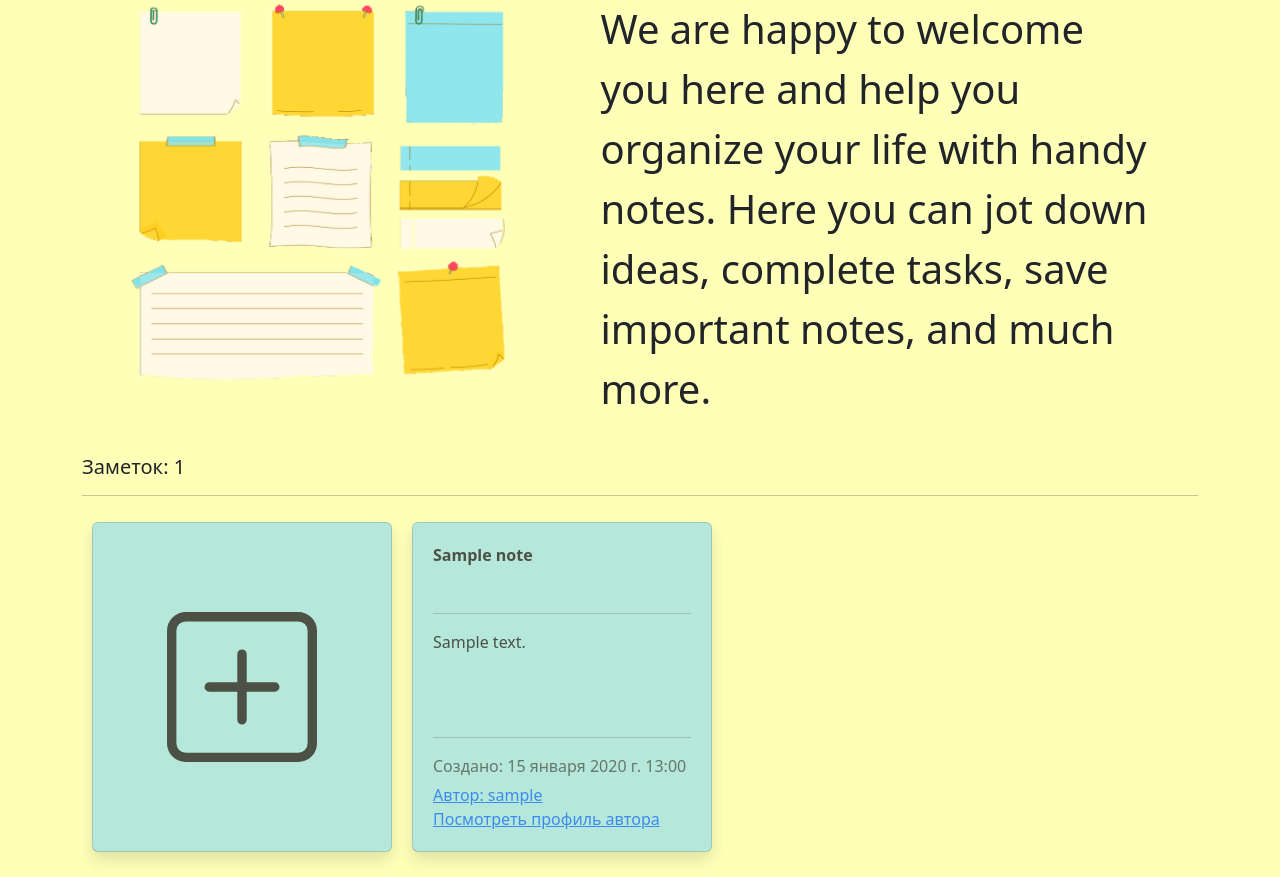
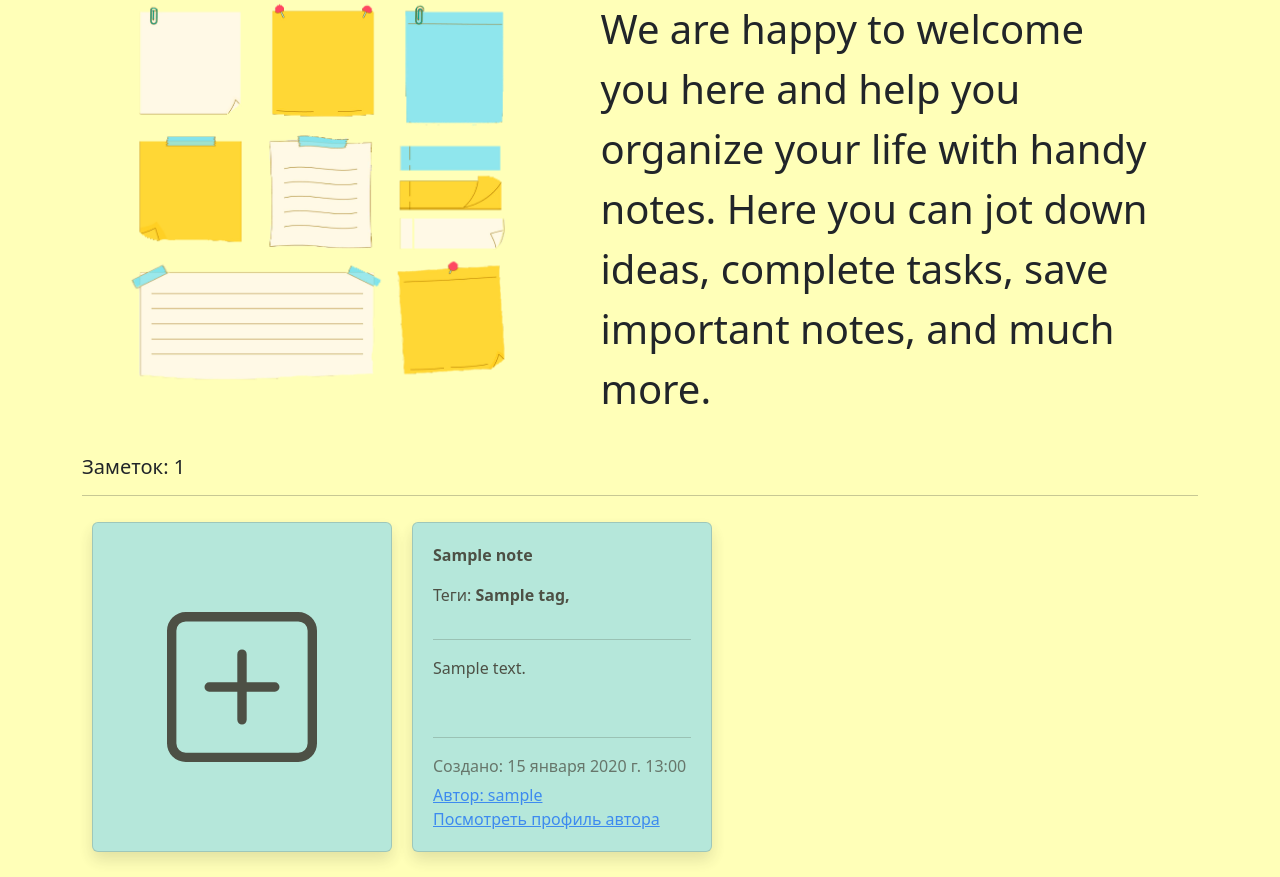
Before and after one commit to progNub/Notes, a Django app: page / in a window 1280 px wide. Shown: the part 219-1096 px from the top of the page. Run offline with Django 5.2, Linux system fonts and the light colour scheme; tables that the repository leaves empty hold one stand-in row (values such as "Sample post").

Commit message:
added tags in cards

```diff
--- a/accounts/static/accounts/profile.css
+++ b/accounts/static/accounts/profile.css
@@ -39,7 +39,7 @@
     margin: 10px;
     padding: 20px;
     width: 300px;
-    height: 330px;
+    min-height: 330px;
     opacity: 0.8;
     justify-content: flex-end;
 }
--- a/accounts/views.py
+++ b/accounts/views.py
@@ -72,11 +72,10 @@ def user_logout(request: WSGIRequest):
 
 def user_profile(request: WSGIRequest, username):
     user = get_object_or_404(User, username=username)
-    notes = user.notes.select_related('autor')
-    tags = Tag.objects.filter(notes__autor=user)
+    notes = Note.objects.filter(autor__username=username).prefetch_related('tags')
 
     if request.method == 'GET':
-        return render(request, "user_profile.html", context={'user': user, 'notes': notes, 'tags': tags})
+        return render(request, "user_profile.html", context={'user': user, 'notes': notes})
 
 
 def edit_user_profile(request: WSGIRequest, username):
--- a/posts/views.py
+++ b/posts/views.py
@@ -7,13 +7,12 @@ from django.utils import timezone
 from django.contrib.auth.decorators import login_required
 
 from .models import Note, delete_old_image, Tag
+from .service import get_tags
 
 
 def home_page_view(request: WSGIRequest):
     # Обязательно! каждая функция view должна принимать первым параметром request.
-    all_notes = Note.objects.all().select_related('autor').values(
-        'uuid', 'title', 'content', 'created_at', 'autor__username')[
-                :1000]  # Получение всех записей из таблицы этой модели.
+    all_notes = Note.objects.all().select_related('autor').prefetch_related('tags')
     context: dict = {
         "notes": all_notes
     }
@@ -21,7 +20,7 @@ def home_page_view(request: WSGIRequest):
 
 
 def show_note_view(request: WSGIRequest, note_uuid):
-    note = get_object_or_404(Note.objects.select_related('autor'), uuid=note_uuid)
+    note = get_object_or_404(Note.objects.select_related('autor').prefetch_related('tags'), uuid=note_uuid)
     return render(request, "note.html", {"note": note})
 
 
@@ -34,16 +33,11 @@ def create_note_view(request: WSGIRequest):
             content=request.POST["content"],
             autor=request.user,
             image=request.FILES.get("noteImage"))
-        # Если нет тегов, то будет пустой список
 
-        tags_names: list[str] = request.POST.get("tags", "").split(",")
-        tags_names = list(map(str.strip, tags_names))  # Убираем лишние пробелы
-
-        tags_objects: list[Tag] = []
-        for tag in tags_names:
+        tags_objects: set[Tag] = set()
+        for tag in get_tags(request):
             tag_obj, created = Tag.objects.get_or_create(name=tag)
-            tags_objects.append(tag_obj)
-
+            tags_objects.add(tag_obj)
         note.tags.set(tags_objects)  # `set` это переопределение всех тегов для заметки.
 
         return HttpResponseRedirect(reverse('show-note', args=[note.uuid]))
@@ -59,19 +53,25 @@ def edit_note_view(request: WSGIRequest, note_uuid):
         return HttpResponseForbidden('Нет прав')
 
     if request.method == 'POST':
-        if not (request.POST['title'] == note.title and request.POST['content'] == note.content and
+        if not (request.POST['title'] == note.title and request.POST['content'] != note.content and
                 not (request.FILES.get('noteImage'))):
+            if get_tags(request) != {tag.name for tag in note.tags.all()}:
 
-            note.title = request.POST['title']
-            note.content = request.POST['content']
-            if request.FILES.get('noteImage'):
-                delete_old_image(note)
-                note.image = request.FILES.get("noteImage")
-            note.mod_time = timezone.now()
-            note.save()
-        else:
-            error = 'Изменений не было'
-            return render(request, "edit_form.html", context={'note': note, 'error': error})
+                note.title = request.POST['title']
+                note.content = request.POST['content']
+                if request.FILES.get('noteImage'):
+                    delete_old_image(note)
+                    note.image = request.FILES.get("noteImage")
+                note.mod_time = timezone.now()
+                note.save()
+                tags_objects: set[Tag] = set()
+                for tag in get_tags(request):
+                    tag_obj, created = Tag.objects.get_or_create(name=tag)
+                    tags_objects.add(tag_obj)
+                note.tags.set(tags_objects)
+            else:
+                error = 'Изменений не было'
+                return render(request, "edit_form.html", context={'note': note, 'error': error})
         return render(request, "note.html", {"note": note})
     return render(request, "edit_form.html", context={'note': note})
 
@@ -92,7 +92,6 @@ def show_about_view(request: WSGIRequest):
 def list_posts_user(request: WSGIRequest, username):
     context: dict = {
         "notes": Note.objects.filter(autor__username=username)
-        .select_related('autor')
-        .values('uuid', 'title', 'content', 'created_at', 'autor__username')
+        .select_related('autor').prefetch_related('tags')
     }
     return render(request, "home.html", context)
--- a/pyproject.toml
+++ b/pyproject.toml
@@ -10,6 +10,7 @@ python = "^3.12"
 django = "^5.0.1"
 pillow = "^10.2.0"
 coverage = "^7.4.0"
+psycopg2 = "^2.9.9"
 
 
 [tool.poetry.group.dev.dependencies]
--- a/static/css/main.css
+++ b/static/css/main.css
@@ -21,7 +21,7 @@
     margin: 10px;
     padding: 20px;
     width: 300px;
-    height: 330px;
+    min-height: 330px;
     opacity: 0.8;
     justify-content: flex-end;
 }
--- a/templates/inc/_posts-list.html
+++ b/templates/inc/_posts-list.html
@@ -20,6 +20,16 @@
 				<div class="item-title">
 					<p><b>{{ note.title | truncatechars:30 }}</b></p>
 				</div>
+				<div class="item-title">
+					<p>Теги:
+						<b>
+							{% for tag in note.tags.all %}
+								{{ tag.name }},
+
+							{% endfor %}
+						</b>
+					</p>
+				</div>
 				<hr>
 				<div class="item-content">
 					<p>{{ note.content |truncatechars:60 }}</p>
@@ -29,11 +39,11 @@
 					<p class="text-muted"> Создано: {{ note.created_at }}</p>
 				</div>
 				<div class="item-autor">
-					<a href="{% url 'list-posts-user' note.autor__username %}"> Автор: {{ note.autor__username }}</a>
+					<a href="{% url 'list-posts-user' note.autor.username %}"> Автор: {{ note.autor.username }}</a>
 				</div>
 				<div class="autor_profile">
 
-					<a href="{% url 'profile' note.autor__username %}">Посмотреть профиль автора</a>
+					<a href="{% url 'profile' note.autor.username %}">Посмотреть профиль автора</a>
 				</div>
 
 			</div>
--- a/templates/note.html
+++ b/templates/note.html
@@ -13,6 +13,10 @@
 	<div class="container">
 		<div class="text-center">
 			<h3>{{ note.title }}</h3>
+			Теги:
+			{% for tag in note.tags.all %}
+				<b>{{ tag.name }},</b>
+			{% endfor %}
 
 			{% if note.image %}
 				<hr>
--- a/testFaker.py
+++ b/testFaker.py
@@ -69,6 +69,6 @@ def create_notes(max_limit, limit_tags):
 
 
 if __name__ == '__main__':
-    create_users(10)
-    create_tags(10)
-    create_notes(5, 4)
+    create_users(50)
+    create_tags(150)
+    create_notes(10, 5)
```
Also changed, not shown: Notes/settings.py (+13 -2 lines), accounts/templates/user_profile.html (+16 -10 lines), posts/service.py (added, +10 -0 lines), templates/edit_form.html (+8 -2 lines), 1 other file.
